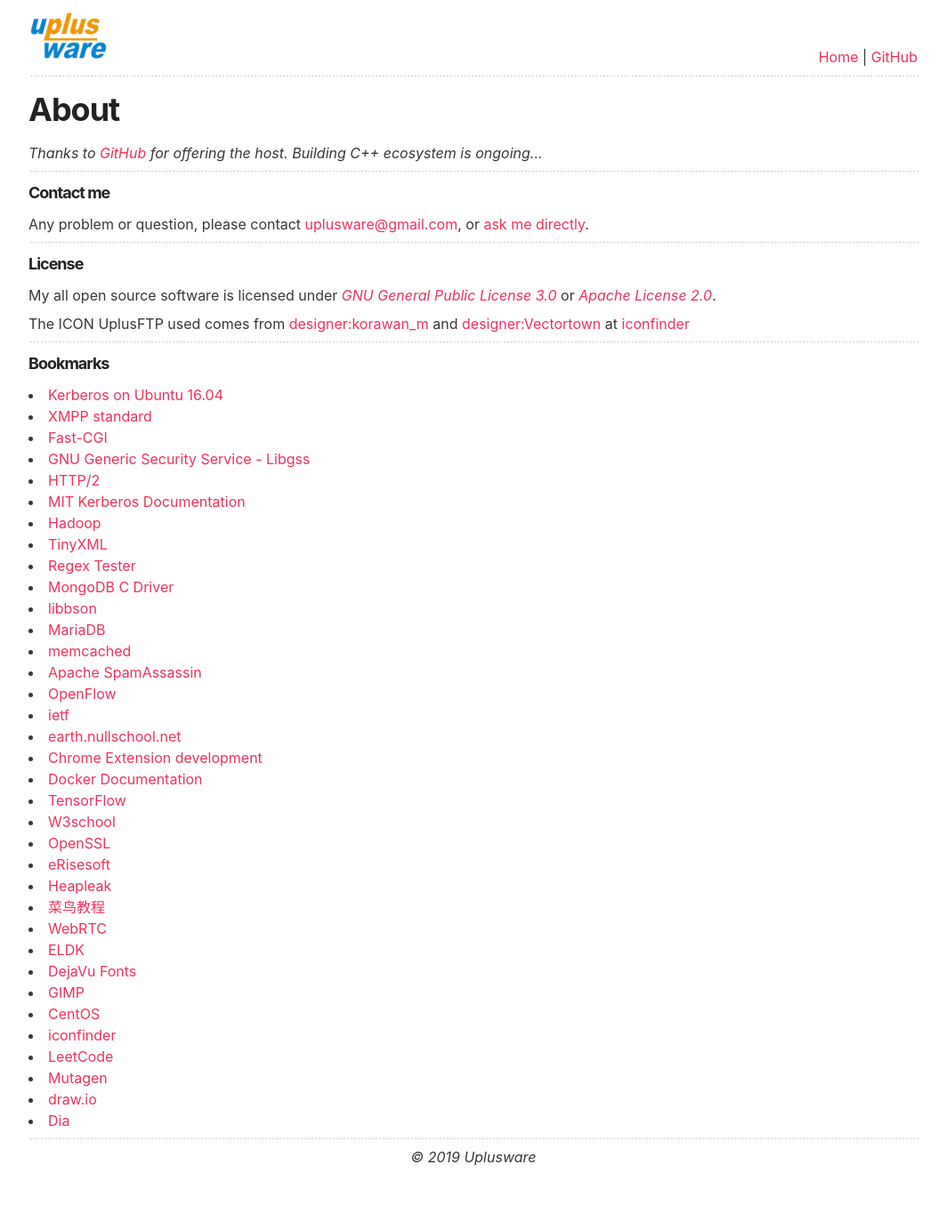
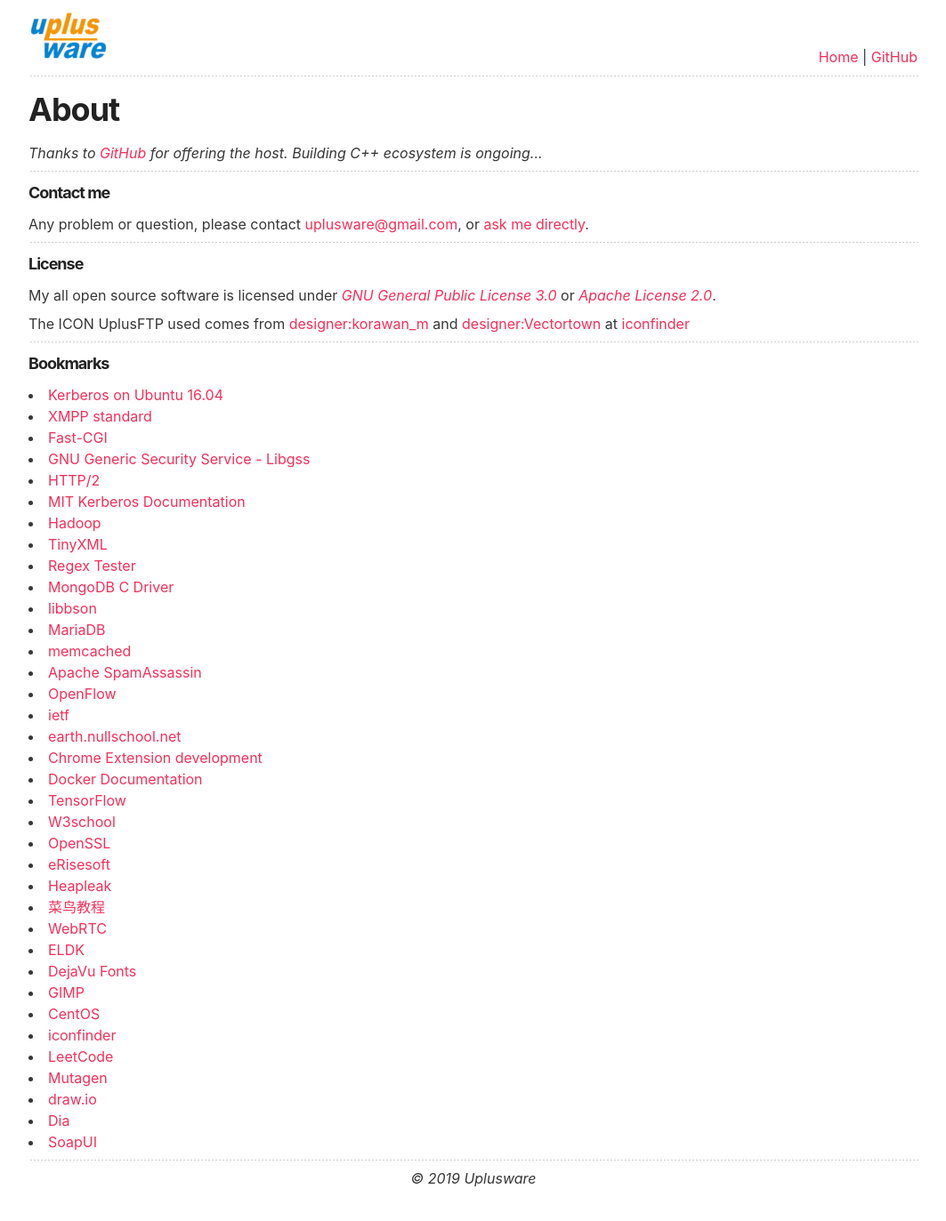
Before and after one commit to uplusware/uplusware.github.io, a Jekyll site: the page about.html, which Jekyll copies as it is, in a window 1280 px wide. Shown: the whole page at 89% size, without its empty margins (108-1171 px from the left). Built offline with Jekyll 4.4.1, drawn with Linux system fonts in a browser that asks for light colours; before the commit the page ends 1349 px from its top, so only the background shows below that.

Commit message:
Update about.html

```diff
--- a/about.html
+++ b/about.html
@@ -68,6 +68,7 @@
 		<li><a href="https://mutagen.io/" target="_blank">Mutagen</a></li>
 		<li><a href="https://app.diagrams.net/" target="_blank">draw.io</a></li>
 		<li><a href="http://dia-installer.de/" target="_blank">Dia</a></li>
+		<li><a href="https://www.soapui.org/" target="_blank">SoapUI</a></li>
 		<hr>
 		<p align="center"><i>© 2019 Uplusware</i></p>
 	</section>
```
